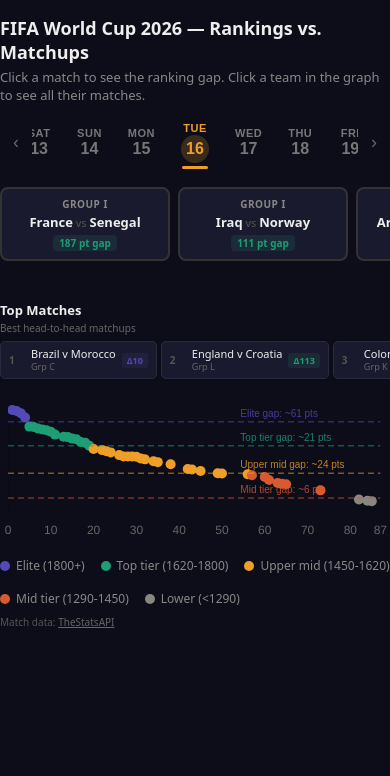
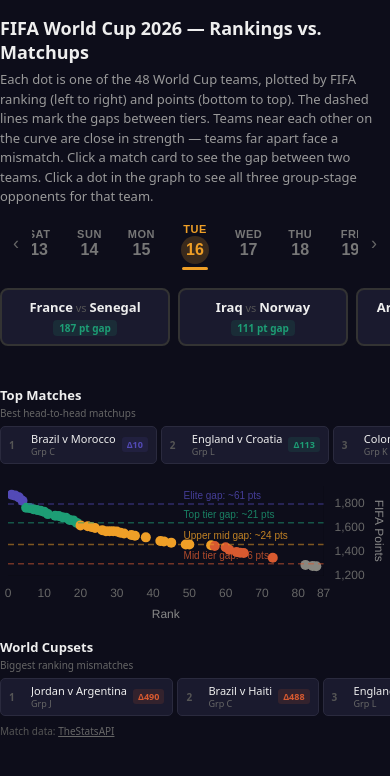
Before and after one commit to groovecoder/groovecoder.com, a Jekyll site: the page testpages/fifa_rankings_clusters.html, which Jekyll copies as it is, in a window 390 px wide. Shown: the top 776 px of the page. Built offline with Jekyll 4.4.1, drawn with Linux system fonts in a browser that asks for light colours.

Commit message:
feat: add World Cupsets sidebar, axis labels, and descriptive intro
Add right-side panel showing the 12 biggest ranking mismatches.
Restore axis labels with Y on the right. Widen layout to 1200px.
Replace tier legend with an explanatory paragraph.

Co-Authored-By: Claude Opus 4.6 <noreply@anthropic.com>

```diff
--- a/testpages/fifa_rankings_clusters.html
+++ b/testpages/fifa_rankings_clusters.html
@@ -30,14 +30,6 @@
   }
   .match-card:hover { border-color: #666; background: #222244; }
   .match-card.active { border-color: #EF9F27; background: #2a2a1e; }
-  .match-card .group-tag {
-    font-size: 10px;
-    font-weight: 700;
-    text-transform: uppercase;
-    letter-spacing: 0.5px;
-    color: #888;
-    margin-bottom: 2px;
-  }
   .match-card .vs { color: #555; font-size: 11px; }
   .match-card .team { font-weight: 600; color: #eee; }
   .match-card .gap-badge {
@@ -142,10 +134,24 @@
   }
   #top-matches::-webkit-scrollbar { width: 4px; }
   #top-matches::-webkit-scrollbar-thumb { background: #333; border-radius: 2px; }
-  @media (max-width: 700px) {
+  #cupsets-panel {
+    flex: 0 0 220px;
+    display: flex;
+    flex-direction: column;
+  }
+  #cupsets {
+    display: flex;
+    flex-direction: column;
+    gap: 4px;
+    flex: 1;
+    overflow-y: auto;
+  }
+  #cupsets::-webkit-scrollbar { width: 4px; }
+  #cupsets::-webkit-scrollbar-thumb { background: #333; border-radius: 2px; }
+  @media (max-width: 900px) {
     #chart-row { flex-direction: column; }
-    #top-matches-panel { flex: none; }
-    #top-matches { flex-direction: row; overflow-x: auto; overflow-y: visible; }
+    #top-matches-panel, #cupsets-panel { flex: none; }
+    #top-matches, #cupsets { flex-direction: row; overflow-x: auto; overflow-y: visible; }
   }
   #match-info {
     font-size: 13px;
@@ -155,9 +161,9 @@
   }
 </style>
 
-<div style="padding: 1rem 0; max-width: 960px; margin: 0 auto; font-family: system-ui, -apple-system, sans-serif;">
-<h2 style="font-size: 18px; color: #eee; margin: 0 0 4px;">FIFA World Cup 2026 — Rankings vs. Matchups</h2>
-<p style="font-size: 13px; color: #888; margin: 0 0 12px;">Click a match to see the ranking gap. Click a team in the graph to see all their matches.</p>
+<div style="padding: 1rem 0; max-width: 1200px; margin: 0 auto; font-family: system-ui, -apple-system, sans-serif;">
+<h2 style="font-size: 18px; color: #eee; margin: 0 0 6px;">FIFA World Cup 2026 — Rankings vs. Matchups</h2>
+<p style="font-size: 13px; color: #999; margin: 0 0 10px; line-height: 1.5; max-width: 680px;">Each dot is one of the 48 World Cup teams, plotted by FIFA ranking (left to right) and points (bottom to top). The dashed lines mark the gaps between tiers. Teams near each other on the curve are close in strength — teams far apart face a mismatch. Click a match card to see the gap between two teams. Click a dot in the graph to see all three group-stage opponents for that team.</p>
 
 <div id="date-nav">
   <button class="arrow-btn" id="date-prev">&#8249;</button>
@@ -176,15 +182,13 @@
   <div style="position: relative; flex: 1; min-width: 0; height: 520px;">
     <canvas id="chart" role="img" aria-label="Scatter plot of FIFA rankings 1-100 by points, showing clusters and gaps between tiers"></canvas>
   </div>
+  <div id="cupsets-panel">
+    <h3 style="font-size: 13px; color: #eee; margin: 0 0 2px;">World Cupsets</h3>
+    <p style="font-size: 10px; color: #666; margin: 0 0 6px;">Biggest ranking mismatches</p>
+    <div id="cupsets"></div>
+  </div>
 </div>
 
-<div style="display: flex; flex-wrap: wrap; gap: 16px; margin-top: 1rem; font-size: 12px; color: #888;">
-  <span style="display:flex;align-items:center;gap:6px;"><span style="width:10px;height:10px;border-radius:50%;background:#534AB7;display:inline-block;"></span>Elite (1800+)</span>
-  <span style="display:flex;align-items:center;gap:6px;"><span style="width:10px;height:10px;border-radius:50%;background:#1D9E75;display:inline-block;"></span>Top tier (1620-1800)</span>
-  <span style="display:flex;align-items:center;gap:6px;"><span style="width:10px;height:10px;border-radius:50%;background:#EF9F27;display:inline-block;"></span>Upper mid (1450-1620)</span>
-  <span style="display:flex;align-items:center;gap:6px;"><span style="width:10px;height:10px;border-radius:50%;background:#D85A30;display:inline-block;"></span>Mid tier (1290-1450)</span>
-  <span style="display:flex;align-items:center;gap:6px;"><span style="width:10px;height:10px;border-radius:50%;background:#888780;display:inline-block;"></span>Lower (&lt;1290)</span>
-</div>
 <p style="font-size: 10px; color: #555; margin-top: 8px;">Match data: <a href="https://www.thestatsapi.com/world-cup/data" style="color:#666;">TheStatsAPI</a></p>
 </div>
 
@@ -528,11 +532,6 @@ function buildCard(match) {
   var card = document.createElement('div');
   card.className = 'match-card' + (selectedMatch === match.m ? ' active' : '');
 
-  var groupTag = document.createElement('div');
-  groupTag.className = 'group-tag';
-  groupTag.textContent = 'Group ' + match.g;
-  card.appendChild(groupTag);
-
   var matchup = document.createElement('div');
   var t1 = document.createElement('span');
   t1.className = 'team';
@@ -730,15 +729,16 @@ chart = new Chart(document.getElementById('chart'), {
     },
     scales: {
       x: {
-        title: { display: false },
+        title: { display: true, text: 'Rank', color: '#888' },
         min: 0, max: Math.max.apply(null, teams.map(function(t){ return t.r; })) + 2,
         ticks: { stepSize: 10, color: '#666' },
         grid: { display: false }
       },
       y: {
-        title: { display: false },
+        position: 'right',
+        title: { display: true, text: 'FIFA Points', color: '#888' },
         min: Math.floor(Math.min.apply(null, teams.map(function(t){ return t.p; })) / 50) * 50 - 50, max: 1950,
-        ticks: { display: false },
+        ticks: { stepSize: 100, color: '#666' },
         grid: { display: false }
       }
     }
@@ -913,4 +913,80 @@ chart = new Chart(document.getElementById('chart'), {
     container.appendChild(row);
   });
 })();
+
+// --- World Cupsets (biggest mismatches) ---
+(function() {
+  var scored = matches.map(function(m) {
+    var ht = teamByName(normName(m.h));
+    var at = teamByName(normName(m.a));
+    var hPts = ht ? ht.p : 0;
+    var aPts = at ? at.p : 0;
+    var gap = Math.abs(hPts - aPts);
+    return { match: m, gap: gap, hPts: hPts, aPts: aPts, hRank: ht ? ht.r : 99, aRank: at ? at.r : 99 };
+  });
+  scored.sort(function(a, b) { return b.gap - a.gap; });
+  var top = scored.slice(0, 12);
+
+  var container = document.getElementById('cupsets');
+  top.forEach(function(s, idx) {
+    var m = s.match;
+    var hn = normName(m.h);
+    var an = normName(m.a);
+    var gap = s.gap.toFixed(0);
+    var gc = gapColor(s.gap);
+
+    var row = document.createElement('div');
+    row.style.cssText = 'display:flex;align-items:center;gap:6px;padding:5px 8px;background:#1a1a2e;border:1px solid #2a2a3e;border-radius:5px;cursor:pointer;transition:border-color 0.15s;';
+    row.addEventListener('mouseenter', function() { row.style.borderColor = '#D85A30'; });
+    row.addEventListener('mouseleave', function() { row.style.borderColor = '#2a2a3e'; });
+    row.addEventListener('click', function() {
+      activeDate = null;
+      document.querySelectorAll('.date-pill.active').forEach(function(p) { p.classList.remove('active'); });
+      selectedTeam = null;
+      selectedMatch = m.m;
+      highlightTeams([hn, an], null);
+
+      var info = document.getElementById('match-info');
+      info.textContent = '';
+      var b1 = document.createElement('strong');
+      b1.textContent = hn;
+      info.appendChild(b1);
+      info.appendChild(document.createTextNode(' (#' + s.hRank + ', ' + s.hPts.toFixed(0) + ' pts) vs '));
+      var b2 = document.createElement('strong');
+      b2.textContent = an;
+      info.appendChild(b2);
+      info.appendChild(document.createTextNode(' (#' + s.aRank + ', ' + s.aPts.toFixed(0) + ' pts) \u2014 '));
+      var b3 = document.createElement('strong');
+      b3.textContent = gap + ' pt gap';
+      info.appendChild(b3);
+    });
+
+    var rank = document.createElement('span');
+    rank.style.cssText = 'font-size:10px;color:#555;font-weight:700;min-width:16px;';
+    rank.textContent = (idx + 1);
+    row.appendChild(rank);
+
+    var mid = document.createElement('div');
+    mid.style.cssText = 'flex:1;min-width:0;line-height:1.3;';
+
+    var teamLine = document.createElement('div');
+    teamLine.style.cssText = 'font-size:11px;color:#eee;white-space:nowrap;overflow:hidden;text-overflow:ellipsis;';
+    teamLine.textContent = shortName(m.h) + ' v ' + shortName(m.a);
+    mid.appendChild(teamLine);
+
+    var metaLine = document.createElement('div');
+    metaLine.style.cssText = 'font-size:9px;color:#666;';
+    metaLine.textContent = 'Grp ' + m.g;
+    mid.appendChild(metaLine);
+
+    row.appendChild(mid);
+
+    var badge = document.createElement('span');
+    badge.style.cssText = 'font-size:9px;font-weight:700;padding:1px 5px;border-radius:3px;white-space:nowrap;background:' + gc + '22;color:' + gc + ';';
+    badge.textContent = '\u0394' + gap;
+    row.appendChild(badge);
+
+    container.appendChild(row);
+  });
+})();
 </script>
```
